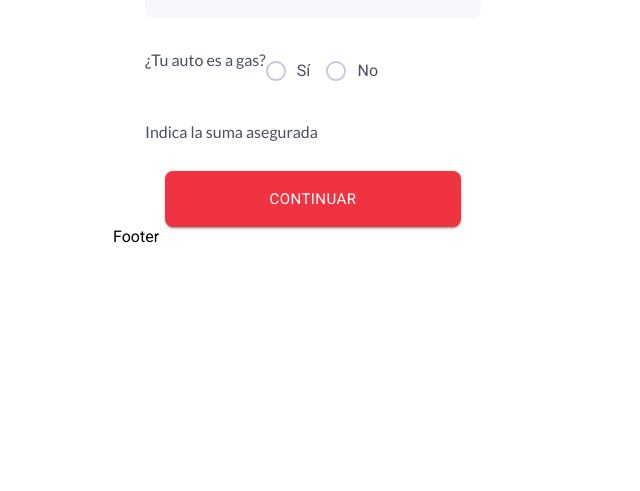
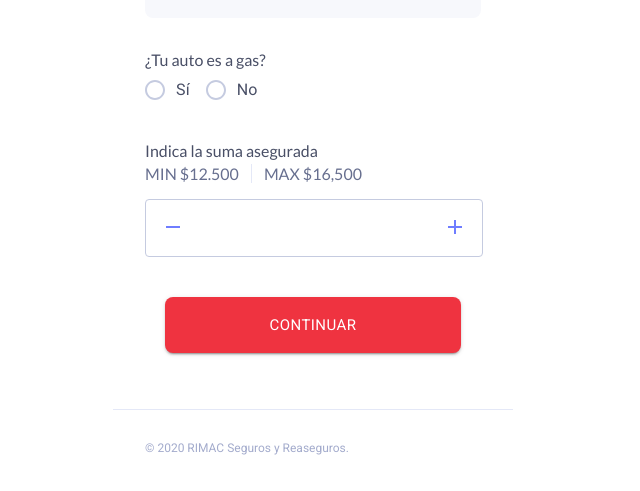
Before and after one commit to l4ner0/cotizador-rimac, a React (Create React App) app: page / in a window 1280 px wide. Shown: the part 735-1226 px from the top of the page, without its empty margins (327-967 px from the left). Before the commit the page ends 989 px from the top, so only its background shows below. Built offline with nearby package versions, Linux system fonts and the light colour scheme.

Commit message:
Se culminó con el segundo step

```diff
--- a/package.json
+++ b/package.json
@@ -4,6 +4,7 @@
   "private": true,
   "dependencies": {
     "@material-ui/core": "^4.11.4",
+    "@material-ui/icons": "^4.11.2",
     "@testing-library/jest-dom": "^5.12.0",
     "@testing-library/react": "^11.2.6",
     "@testing-library/user-event": "^12.8.3",
--- a/src/components/shared/footer/Footer.css
+++ b/src/components/shared/footer/Footer.css
@@ -0,0 +1,9 @@
+.footer {
+    padding: 0 32px;
+    height: 76px;
+    display: flex;
+    align-items: center;
+    border-top: 1px solid #E4E8F7;
+    color: #A3ABCC;
+    font-size: 12px;
+}
--- a/src/components/shared/footer/Footer.jsx
+++ b/src/components/shared/footer/Footer.jsx
@@ -3,7 +3,9 @@ import './Footer.css';
 
 const Footer = () => {
     return (
-        <div>Footer</div>
+        <div className="footer">
+            <p>© 2020 RIMAC Seguros y Reaseguros.</p>
+        </div>
     )
 }
 
--- a/src/components/shared/form/form-mis-datos/FormMisDatos.css
+++ b/src/components/shared/form/form-mis-datos/FormMisDatos.css
@@ -10,6 +10,40 @@
     color: #494F66;
 }
 .form-mis-datos__monto {
-    margin: 30px 0;
+    margin: 30px 0 40px 0;
     font-family: 'Lato' !important;
 }
+.monto__input {
+    width: 100%;
+    height: 56px;
+    border: 1px solid #C5CBE0;
+    border-radius: 4px;
+    display: flex;
+    justify-content: space-between;
+    align-items: center;
+}
+.monto__input-action {
+    margin: 15px;
+}
+.monto__input-text {
+    border: none;
+    height: 24px;
+    width: 100%;
+}
+.monto__input-text:focus {
+    border: none;
+}
+.monto__rango {
+    color: #676F8F;
+    margin: 4px 0 16px 0;
+}
+.monto__rango-min {
+    border-right: 1px solid #E4E8F7;
+    padding-right: 12px !important;
+}
+.monto__rango-max {
+    padding-left: 12px;
+}
+.form-button {
+    margin-bottom: 56px;
+}
--- a/src/components/shared/form/form-mis-datos/FormMisDatos.jsx
+++ b/src/components/shared/form/form-mis-datos/FormMisDatos.jsx
@@ -9,6 +9,8 @@ import Radio from '@material-ui/core/Radio';
 import RadioGroup from '@material-ui/core/RadioGroup';
 import FormControlLabel from '@material-ui/core/FormControlLabel';
 import Button from '@material-ui/core/Button';
+import AddIcon from '@material-ui/icons/Add';
+import RemoveIcon from '@material-ui/icons/Remove';
 import './FormMisDatos.css';
 
 const useStyles = makeStyles((theme) => ({
@@ -72,7 +74,7 @@ const FormMisDatos = () => {
             </FormControl>
             <BoxHelpMarca />
             <div>
-                <span className="form-mis-datos__label">¿Tu auto es a gas?</span>
+                <p className="form-mis-datos__label">¿Tu auto es a gas?</p>
                 <FormControl component="fieldset">
                     <RadioGroup row aria-label="position" name="position" defaultValue="top">
                         <FormControlLabel className="form-mis-datos__label" value="female" control={<GreenRadio value="si" />} label="Sí" />
@@ -81,11 +83,20 @@ const FormMisDatos = () => {
                 </FormControl>
             </div>
             <div className="form-mis-datos__monto">
-                <span className="form-mis-datos__label">Indica la suma asegurada</span>
+                <p className="form-mis-datos__label">Indica la suma asegurada</p>
+                <div className="monto__rango">
+                    <span className="monto__rango-min">MIN $12.500</span>
+                    <span className="monto__rango-max">MAX $16,500</span>
+                </div>
+                <div className="monto__input">
+                    <span className="monto__input-action"><RemoveIcon style={{ color: '#6F7DFF' }} /></span>
+                    <input className="monto__input-text" type="text" />
+                    <span className="monto__input-action"><AddIcon style={{ color: '#6F7DFF' }} /></span>
+                </div>
             </div>
             <div className="form-button">
                 <Button className={classes.root} variant="contained" color="secondary" size="large" >
-                    COntinuar
+                    Continuar
                 </Button>
             </div>
         </form>
```
Also changed, not shown: 1 other file (tests, documents, lock files or other folders).
